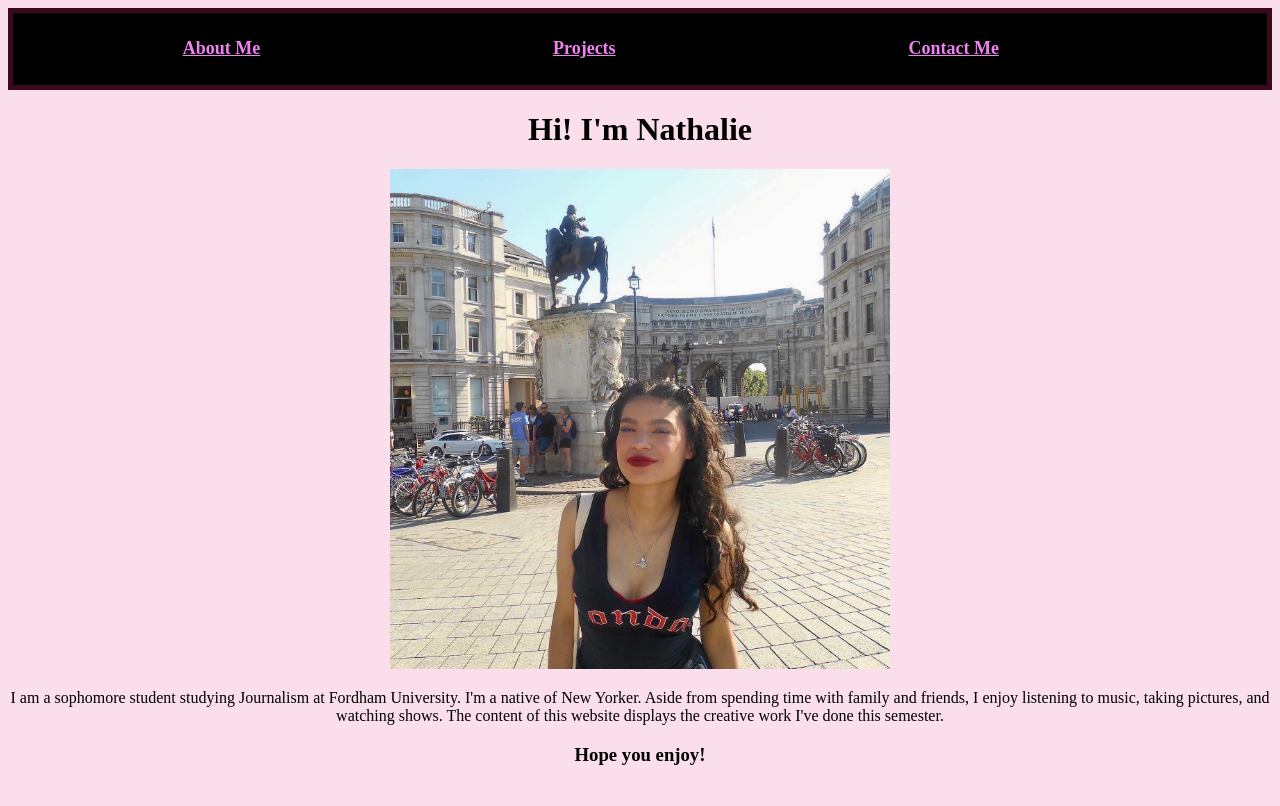
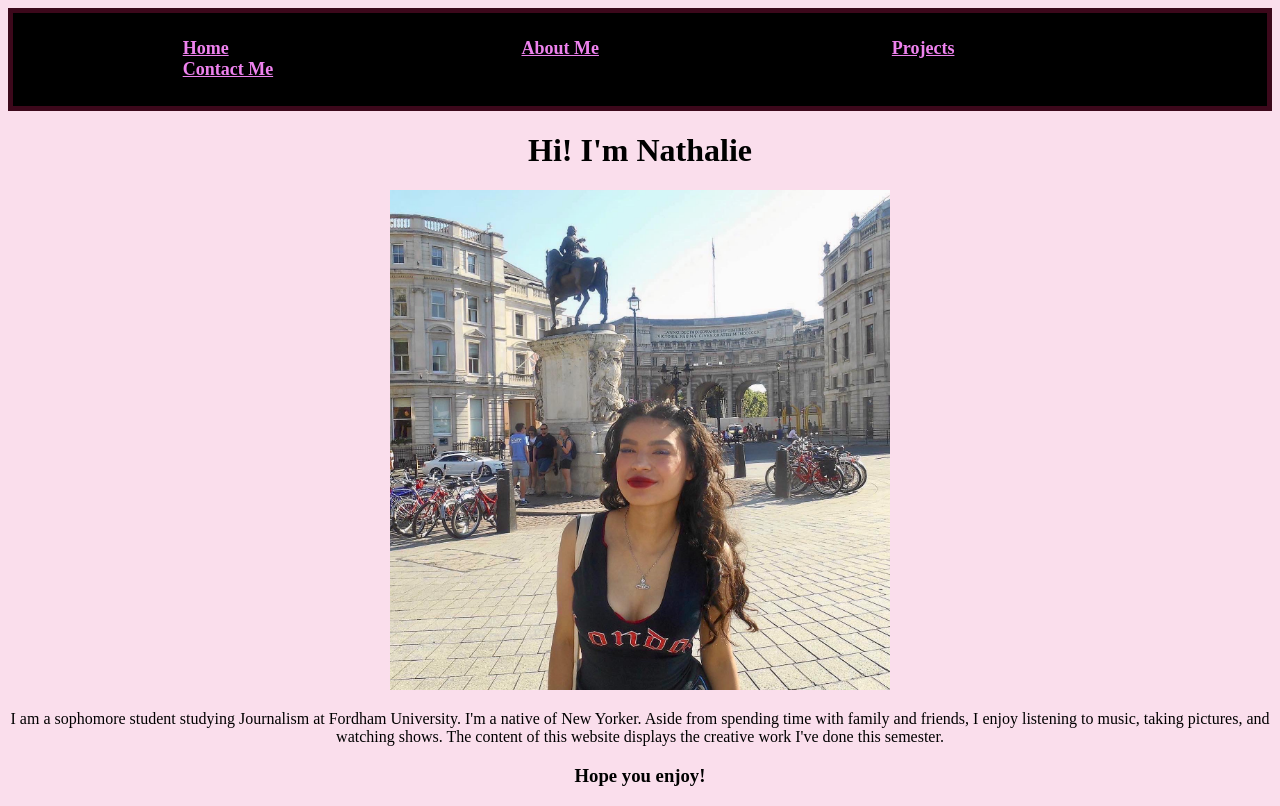
Before and after one commit to smellycat688/smellycat688.github.io, a plain HTML site: page index.html in a window 1280 px wide. Drawn offline with Linux system fonts and the light colour scheme.

Commit message:
Update index.html

```diff
--- a/index.html
+++ b/index.html
@@ -6,6 +6,7 @@
 </head>
 <body>
     <div class="menu">
+    <a class="menu" href = "index.html">Home</a>
     <a class="menu" href = "about.html">About Me</a>
     <a class="menu" href = "projects.html">Projects</a>
     <a class="menu" href = "contact.html">Contact Me</a>
```
